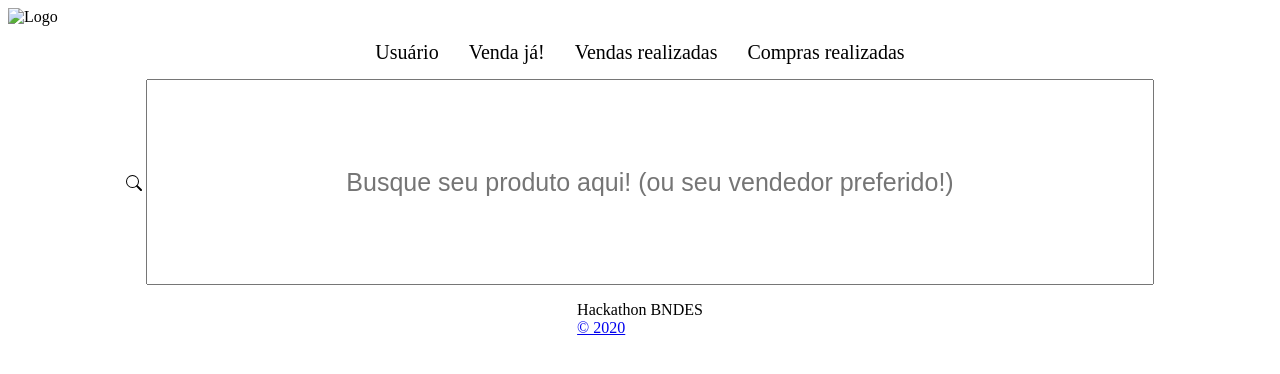
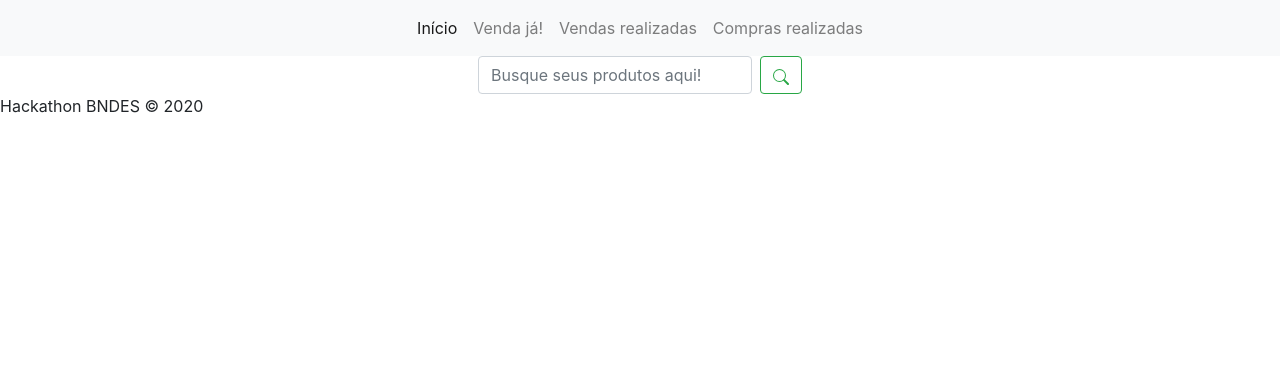
Before and after one commit to michelangelolopes/BNDES-Hackathon-2020, a plain HTML site: page Exemplo/index.html in a window 1280 px wide. Drawn offline with nearby package versions, Linux system fonts and the light colour scheme.

Commit message:
Adicionando index

```diff
--- a/Exemplo/css/index.css
+++ b/Exemplo/css/index.css
@@ -2,34 +2,3 @@ footer{
     display: flex;
     justify-content: center;
 }
-
-.topNav {
-    display: flex;
-    justify-content: center;
-}
-
-.topNav a {
-    float: left;
-    display: block;
-    padding: 15px 15px;
-    color: black;
-    font-size: 20px;
-    text-align: center;
-    text-decoration: none;
-}
-
-.topNav a:hover {
-    background-color: gray;
-    color: black;
-}
-
-.searchBar{
-    text-align:center;
-}
-
-#search{
-    width: 1000px;
-    height: 200px;
-    text-align:center;
-    font-size: 25px;
-}
--- a/Exemplo/index.html
+++ b/Exemplo/index.html
@@ -1,36 +1,55 @@
 <!DOCTYPE html>
 <html lang="pt">
 <head>
-    <title>Login - Unit UNIRIO</title>
+    <title>HACKATHON BNDES</title>
     <meta charset="UTF-8">
     <meta name="viewport" content="width=device-width, initial-scale=1.0">
     <link rel="stylesheet" href="css/index.css">
+    <link rel="stylesheet" href="https://stackpath.bootstrapcdn.com/bootstrap/4.5.0/css/bootstrap.min.css" integrity="sha384-9aIt2nRpC12Uk9gS9baDl411NQApFmC26EwAOH8WgZl5MYYxFfc+NcPb1dKGj7Sk" crossorigin="anonymous">
 </head>
 <body>
-<div class="first-box">
-    <img class="logo" src="" alt="Logo">
+    <nav class="navbar navbar-expand-lg navbar-light bg-light">
+        <!--<a class="navbar-brand" href="#">
+            <svg width="1em" height="1em" viewBox="0 0 16 16" class="bi bi-basket-fill" fill="currentColor" xmlns="http://www.w3.org/2000/svg">
+                <path fill-rule="evenodd" d="M5.071 1.243a.5.5 0 0 1 .858.514L3.383 6h9.234L10.07 1.757a.5.5 0 1 1 .858-.514L13.783 6H15.5a.5.5 0 0 1 .5.5v2a.5.5 0 0 1-.5.5H15v5a2 2 0 0 1-2 2H3a2 2 0 0 1-2-2V9H.5a.5.5 0 0 1-.5-.5v-2A.5.5 0 0 1 .5 6h1.717L5.07 1.243zM3.5 10.5a.5.5 0 0 0-1 0v3a.5.5 0 0 0 1 0v-3zm2.5 0a.5.5 0 0 0-1 0v3a.5.5 0 0 0 1 0v-3zm2.5 0a.5.5 0 0 0-1 0v3a.5.5 0 0 0 1 0v-3zm2.5 0a.5.5 0 0 0-1 0v3a.5.5 0 0 0 1 0v-3zm2.5 0a.5.5 0 0 0-1 0v3a.5.5 0 0 0 1 0v-3z"/>
+            </svg>
+        </a>-->
 
-    <div class="topNav">
-        <a href="#user">Usuário</a>
-        <a href="#vender">Venda já!</a>
-        <a href="#vendas">Vendas realizadas</a>
-        <a href="#compras">Compras realizadas</a>
-    </div>
+        <button class="navbar-toggler" type="button" data-toggle="collapse" data-target="#navbarSupportedContent" aria-controls="navbarSupportedContent" aria-expanded="false" aria-label="Toggle navigation">
+            <span class="navbar-toggler-icon"></span>
+        </button>
 
-    <div class="searchBar">
-        <svg width="1em" height="1em" viewBox="0 0 16 16" class="bi bi-search" fill="currentColor" xmlns="http://www.w3.org/2000/svg">
+        <div class="collapse navbar-collapse" id="navbarSupportedContent">
+            <ul class="navbar-nav mx-auto">
+                <li class="nav-item active">
+                    <a class="nav-link" href="#">Início <span class="sr-only">(current)</span></a>
+                </li>
+                <li class="nav-item">
+                    <a class="nav-link" href="#">Venda já!</a>
+                </li>
+                <li class="nav-item">
+                    <a class="nav-link" href="#">Vendas realizadas</a>
+                </li>
+                <li class="nav-item">
+                    <a class="nav-link" href="#">Compras realizadas</a>
+                </li>
+            </ul>
+        </div>
+    </nav>
+
+    <form class="form-inline" style="justify-content: center;">
+        <input class="form-control input-lg mr-sm-2" type="search" placeholder="Busque seus produtos aqui!" aria-label="Search">
+        <button class="btn btn-outline-success my-2 my-sm-0" type="submit">
+            <svg width="1em" height="1em" viewBox="0 0 16 16" class="bi bi-search" fill="currentColor" xmlns="http://www.w3.org/2000/svg">
             <path fill-rule="evenodd" d="M10.442 10.442a1 1 0 0 1 1.415 0l3.85 3.85a1 1 0 0 1-1.414 1.415l-3.85-3.85a1 1 0 0 1 0-1.415z"/>
             <path fill-rule="evenodd" d="M6.5 12a5.5 5.5 0 1 0 0-11 5.5 5.5 0 0 0 0 11zM13 6.5a6.5 6.5 0 1 1-13 0 6.5 6.5 0 0 1 13 0z"/>
-          </svg>
-        <input id="search" type="text" placeholder="Busque seu produto aqui! (ou seu vendedor preferido!)">
-    </div>
+            </svg>
+        </button>
+    </form>
 
     <footer>
-        <p class="box-footer">
-            Hackathon BNDES<br><a href="sobre.html">© 2020</a>
-        </p>
+            Hackathon BNDES © 2020
     </footer>
-</div>
 
 </body>
 </html>
```
